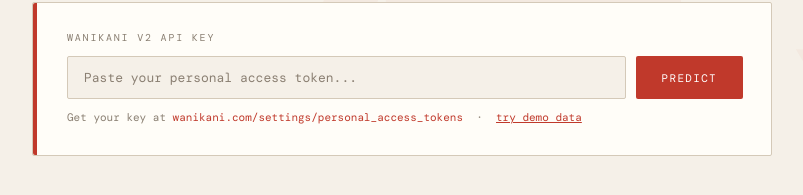
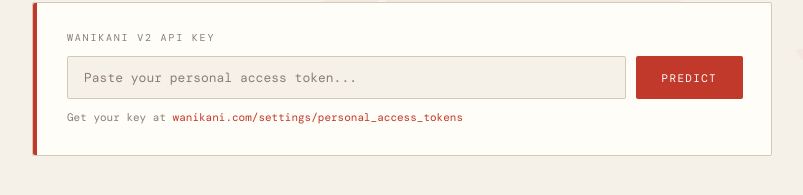
Before and after one commit to mariekylaperez/wanikani-predictor, a plain HTML site: page index.html in a window 1280 px wide. Shown: the part 247-442 px from the top of the page, without its empty margins (238-1041 px from the left). Drawn offline with nearby package versions, Linux system fonts and the light colour scheme; a web font is replaced by a local one.

Commit message:
Remove demo data link and prediction comments
Removed demo data link and comments related to predictions.

```diff
--- a/index.html
+++ b/index.html
@@ -28,10 +28,6 @@
       <a href="https://www.wanikani.com/settings/personal_access_tokens" target="_blank">
         wanikani.com/settings/personal_access_tokens
       </a>
-      &nbsp;·&nbsp;
-      <span style="cursor:pointer;color:var(--red);text-decoration:underline" onclick="runDemo()">
-        try demo data
-      </span>
     </p>
   </div>
 
@@ -69,7 +65,6 @@
       Predictions extrapolate your selected pace across all remaining levels.
     </p>
 
-    <!-- Next level prediction -->
     <div class="next-level-section" id="next-level-section" style="display:none">
       <div class="speedup-header">
         <div class="eyebrow" style="color:var(--red);margin-bottom:4px">Coming up</div>
@@ -79,7 +74,6 @@
       <div class="card" style="margin-bottom:20px" id="next-level-content"></div>
     </div>
 
-    <!-- How to speed up -->
     <div class="speedup-section" id="speedup-section" style="display:none"></div>
   </div>
 
```
